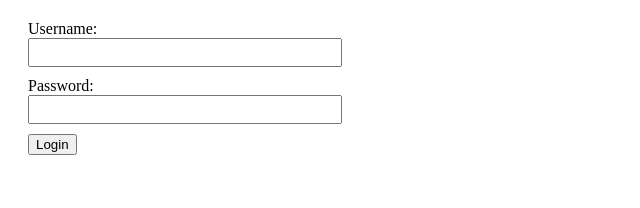
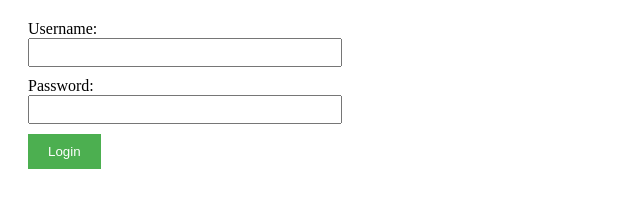
Before and after one commit to iamneo-production/dffacaefcff305677697bfdbccbfebeddone, a plain HTML site: page public /index..html in a window 1280 px wide. Shown: the whole page, without its empty margins (0-640 px from the left). Drawn offline with Linux system fonts and the light colour scheme.

Commit message:
Backup Commit

```diff
--- a/public /style.css
+++ b/public /style.css
@@ -12,5 +12,9 @@ input{
     margin-bottom: 10px;
 }
 .button{
-    padding: ;
+    padding: 10px 20px;
+    background-color: #4CAF50;
+    color: white;
+    border: none;
+    cursor: pointer;
 }
```
Also changed, not shown: 1 other file.
